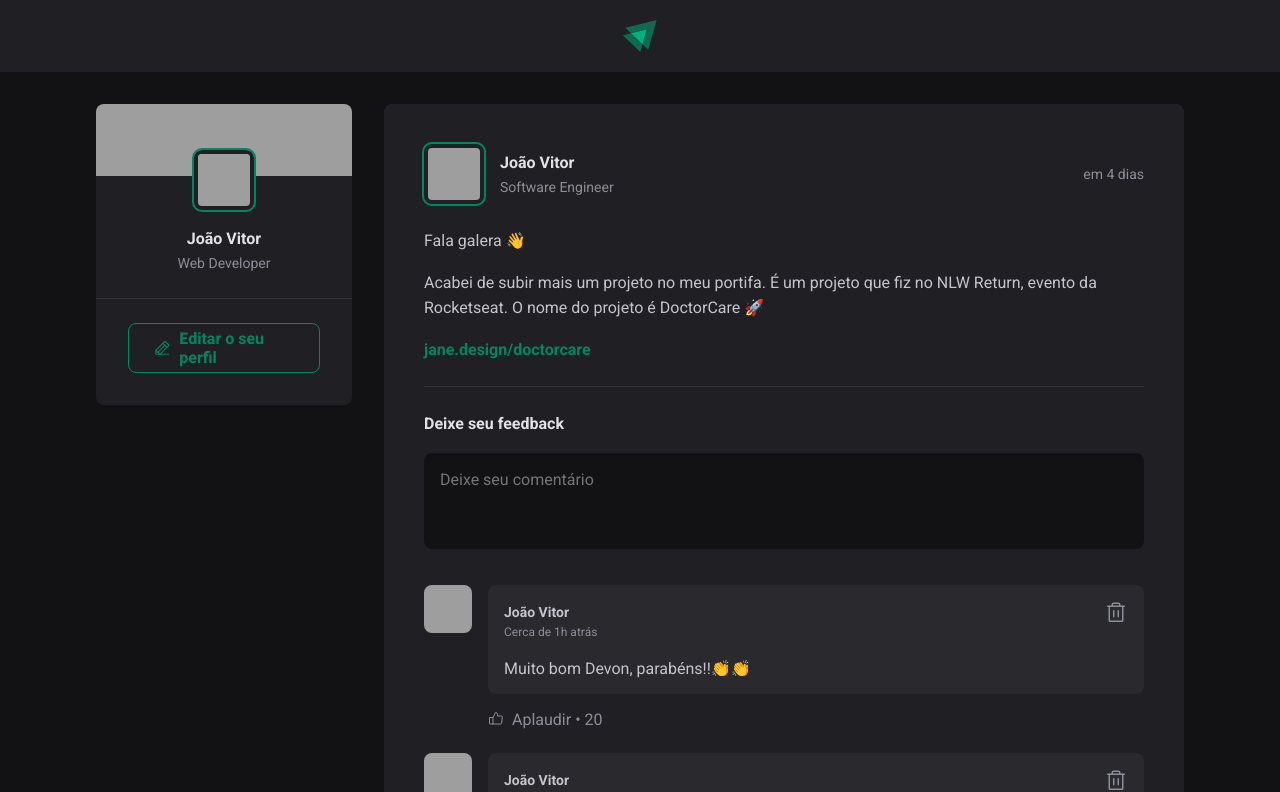
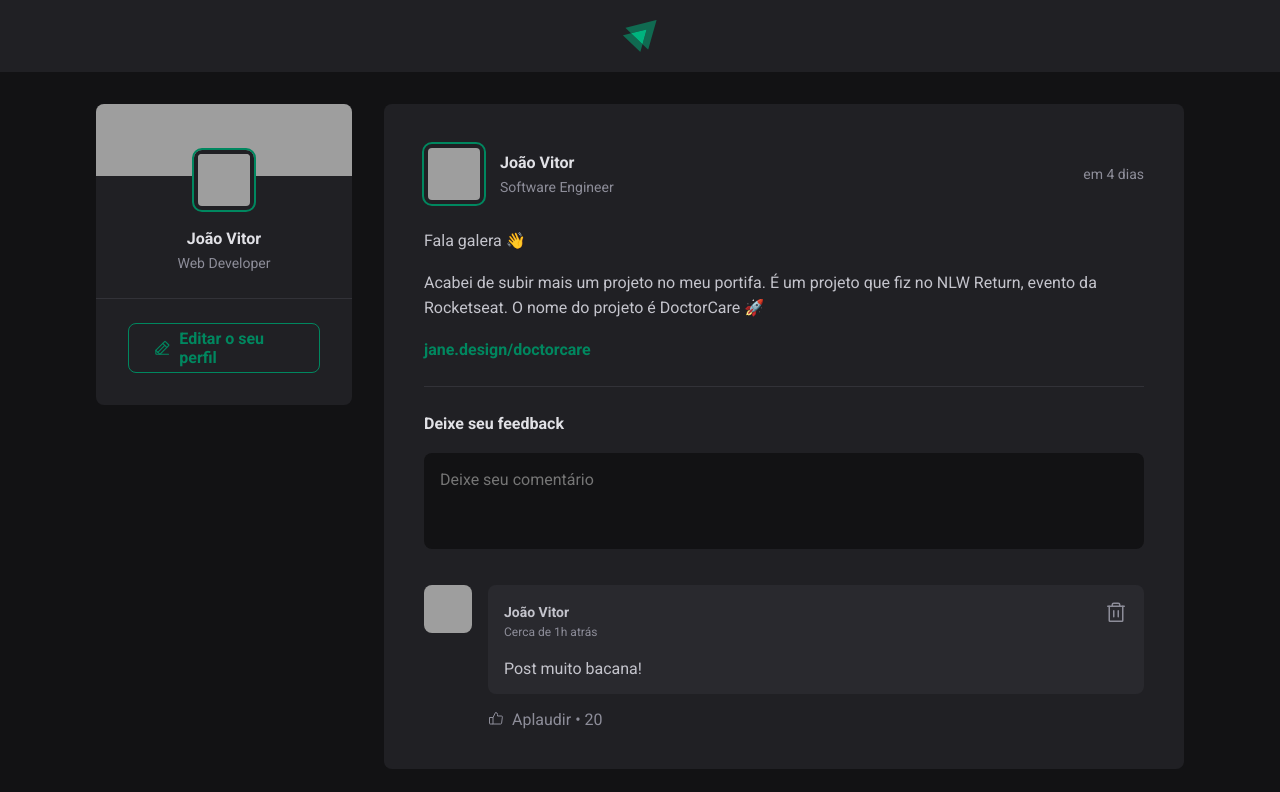
Before and after one commit to JoaoVitor0206/Ignite-Feed, a React (Vite) app: page / in a window 1280 px wide. Shown: the top 792 px of the page. Built offline with nearby package versions, Linux system fonts and the light colour scheme; grey boxes are pictures that could not be loaded.

Commit message:
Funcionalidade inserir comentários

```diff
--- a/src/components/Comment.jsx
+++ b/src/components/Comment.jsx
@@ -1,8 +1,9 @@
+/* eslint-disable react/prop-types */
 import { ThumbsUp, Trash } from 'phosphor-react';
 import styles from './Comment.module.css';
 import { Avatar } from './Avatar';
 
-export function Comment() {
+export function Comment({ content }) {
   return (
     <div className={styles.comment}>
       <Avatar hasBorder={false} src="https://github.com/JoaoVitor0206.png" alt="" />
@@ -20,7 +21,7 @@
             </button>
           </header>
 
-          <p>Muito bom Devon, parabéns!!👏👏</p>
+          <p>{content}</p>
         </div>
 
         <footer>
--- a/src/components/Post.jsx
+++ b/src/components/Post.jsx
@@ -10,10 +10,10 @@
 
 export function Post({ author, publishedAt, content }) {
   const [comments, setComments] = useState([
-    1,
-    2,
+    'Post muito bacana!'
   ]);
 
+  const [newCommentText, setNewCommentText] = useState('');
 
   const publishedDateFormatted = format(publishedAt, "d 'de' LLLL 'às' HH:mm'h'", {
     locale: ptBR,
@@ -27,7 +27,12 @@
   function handleCreateNewComment() {
     event.preventDefault();
 
-    setComments(...comments, comments.length + 1);
+    setComments([...comments, newCommentText]);
+    setNewCommentText('');
+  }
+
+  function handleNewCommentChange() {
+    setNewCommentText(event.target.value);
   }
 
   return (
@@ -60,7 +65,10 @@
         <strong>Deixe seu feedback</strong>
 
         <textarea
+          name='comment'
           placeholder="Deixe seu comentário"
+          value={newCommentText}
+          onChange={handleNewCommentChange}
         />
 
         <footer>
@@ -70,7 +78,7 @@
 
       <div className={styles.commentList}>
         {comments.map(comment => {
-          return <Comment />
+          return <Comment content={comment} />
         })}
       </div>
     </article>
```
